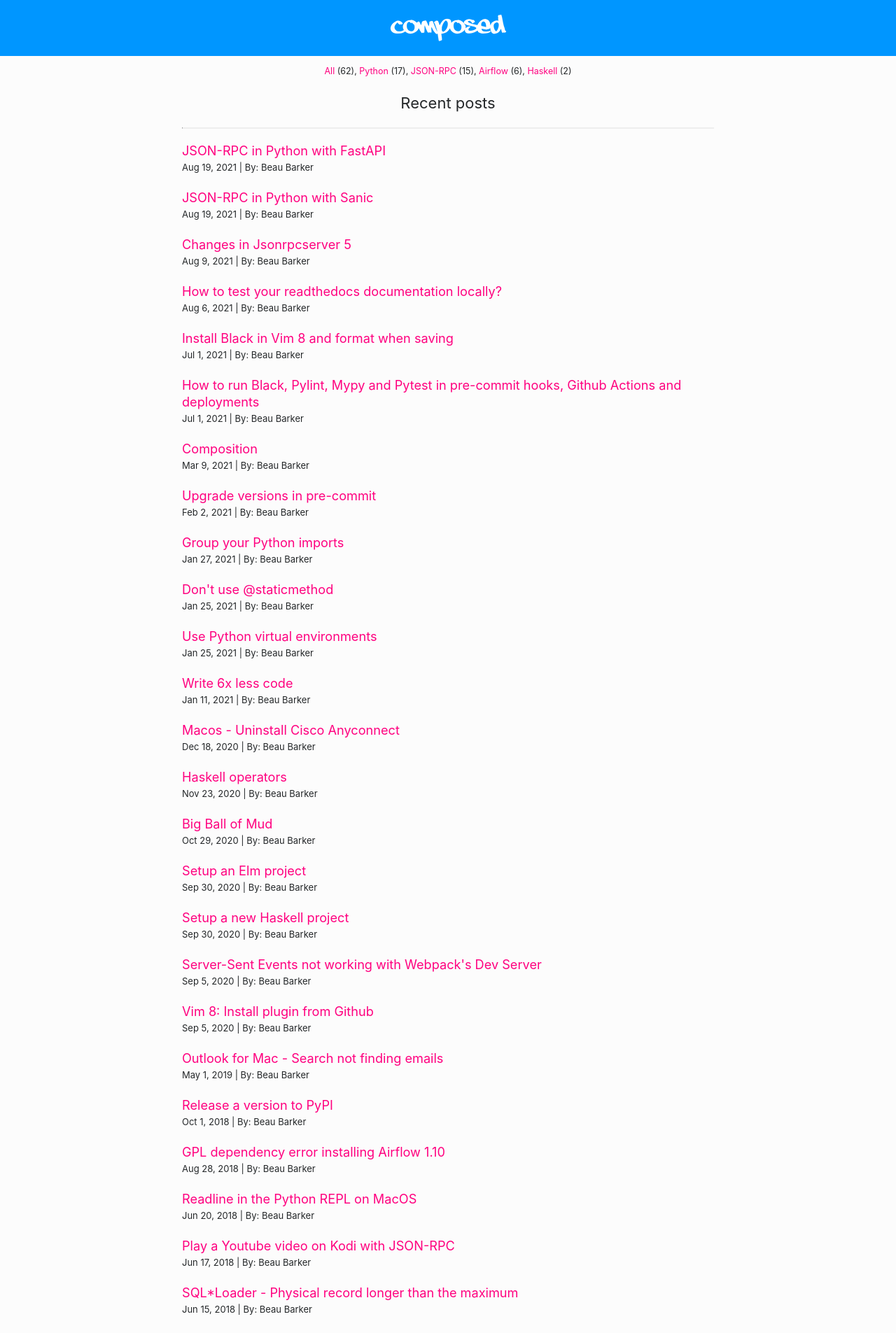
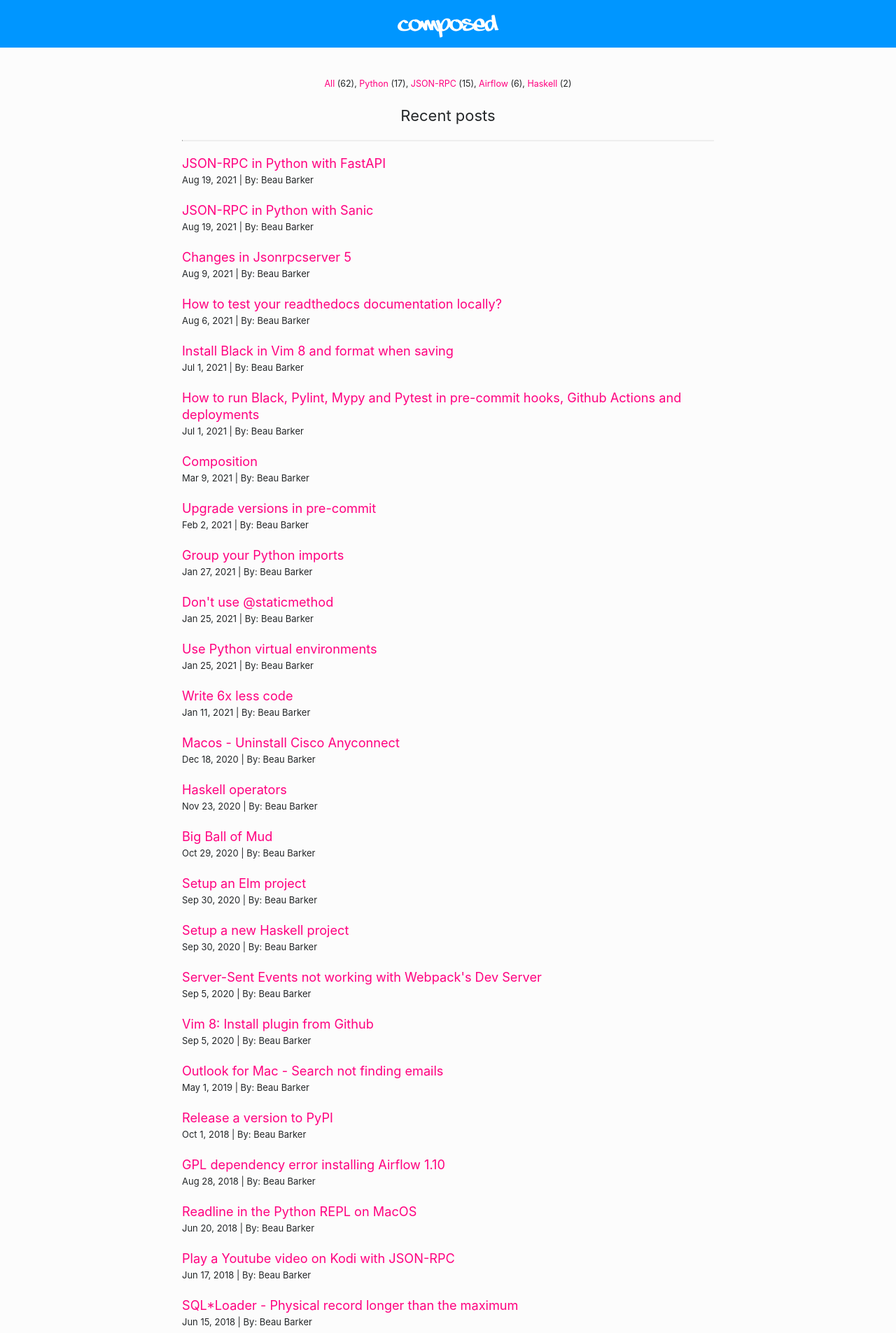
Before and after one commit to explodinglabs/explodinglabs.github.io, a Jekyll site: the page built from index.html, in a window 1280 px wide. Shown: the top 1905 px of the page at 70% size. Built offline with Jekyll 4.4.1, drawn with Linux system fonts in a browser that asks for light colours; some web fonts are replaced.

Commit message:
Adjust style

```diff
--- a/css/main.scss
+++ b/css/main.scss
@@ -37,8 +37,8 @@ body {
 
 nav {
     padding-top: $space;
-    padding-bottom: $space;
-    margin-bottom: $space / 2;
+    padding-bottom: $space / 1.5;
+    margin-bottom: $space * 2;
     background-color: #0096FF;
     text-align: center;
     a {
```
Also changed, not shown: assets/composed.png.
